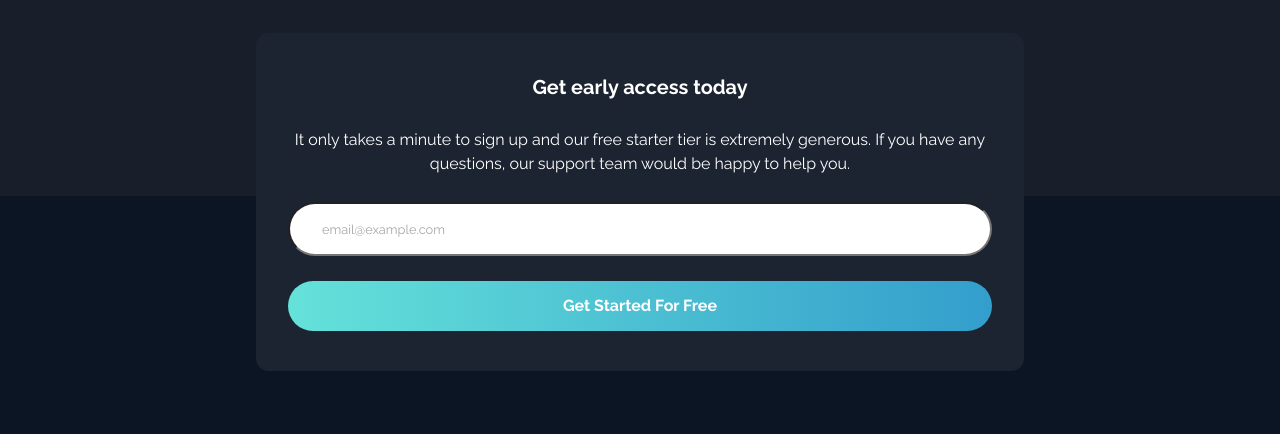
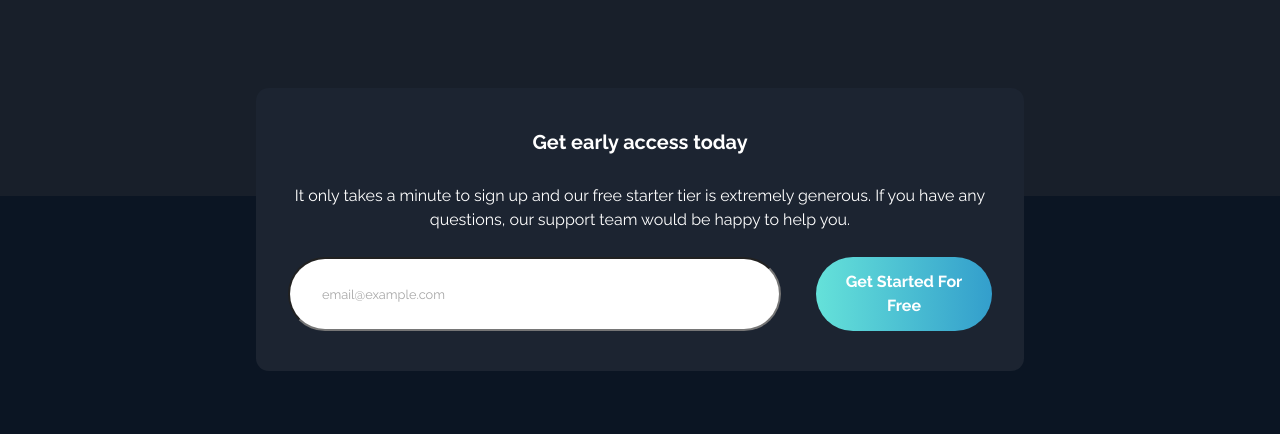
Before and after one commit to MatiasBastarrica/fylo-dark-theme-landing-page, a plain HTML site: page index.html in a window 1280 px wide. Shown: the part 2820-3254 px from the top of the page. Drawn offline with nearby package versions, Linux system fonts and the light colour scheme.

Commit message:
Change the position of the inputs of the cta

```diff
--- a/styles.css
+++ b/styles.css
@@ -544,6 +544,20 @@ footer a:hover {
     margin-inline: auto;
   }
 
+  .cta form {
+    flex-direction: row;
+    gap: 1rem;
+    justify-content: space-between;
+  }
+
+  .cta input {
+    width: 70%;
+  }
+
+  .cta button {
+    width: 25%;
+  }
+
   /* ## FOOTER ## */
 
   footer {
```
